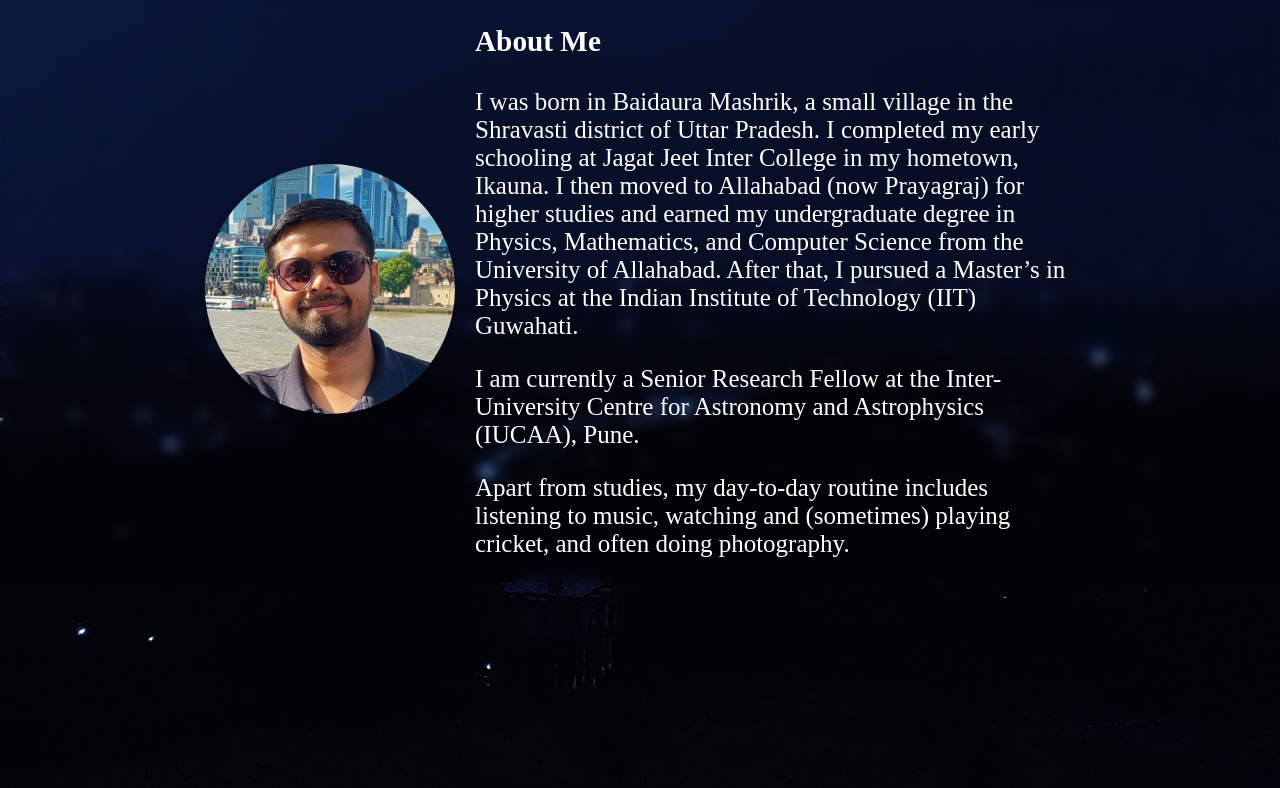
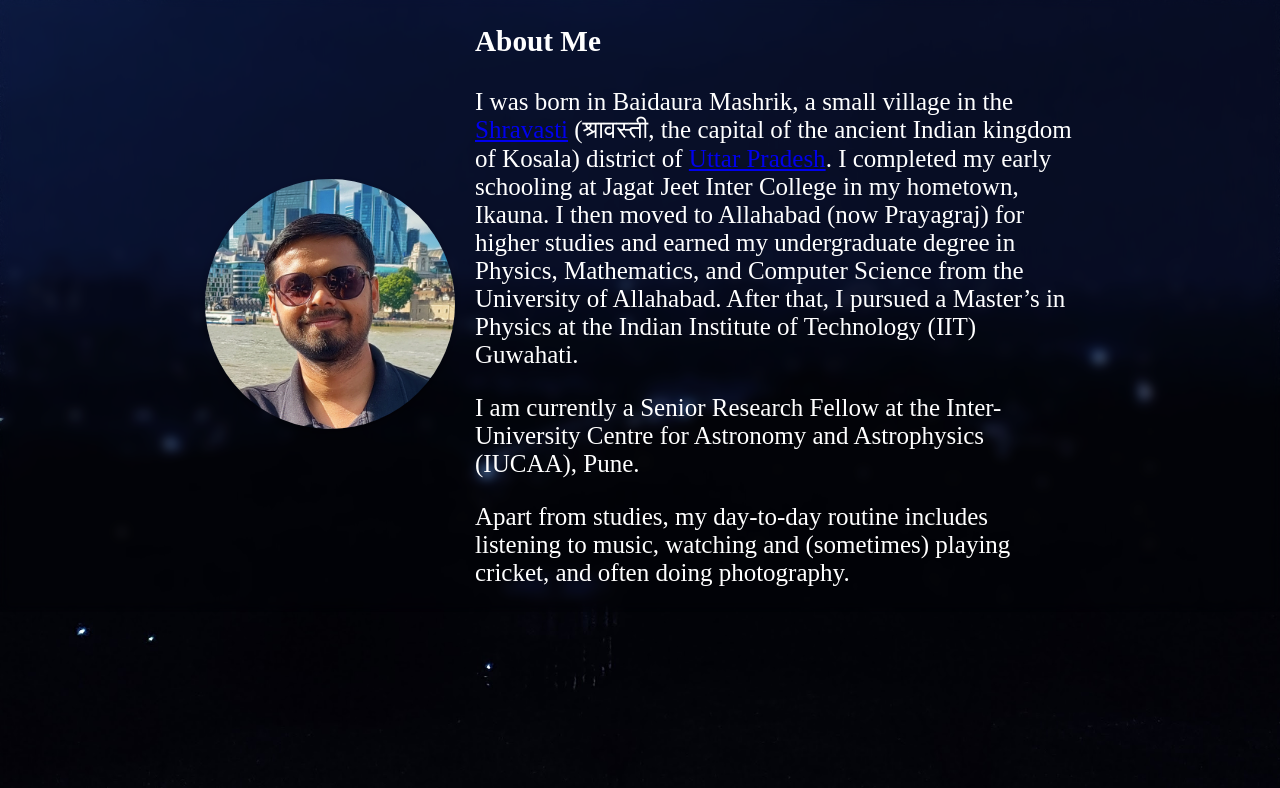
Before and after one commit to avinash-tiwari-at/avinash-tiwari-at.github.io, a Jekyll site: the page built from about.md, in a window 1280 px wide, cut to the strip 112-900 px from the top of the page. Built offline with Jekyll 4.4.1, drawn with Linux system fonts in a browser that asks for light colours.

Commit message:
Update about.md

```diff
--- a/about.md
+++ b/about.md
@@ -9,7 +9,7 @@ bodyClass: about
   <div class="about-text">
     <h3>About Me</h3>
     <p>
-      I was born in Baidaura Mashrik, a small village in the Shravasti district of Uttar Pradesh. I completed my early schooling at Jagat Jeet Inter College in my hometown, Ikauna. I then moved to Allahabad (now Prayagraj) for higher studies and earned my undergraduate degree in Physics, Mathematics, and Computer Science from the University of Allahabad. After that, I pursued a Master’s in Physics at the Indian Institute of Technology (IIT) Guwahati.
+      I was born in Baidaura Mashrik, a small village in the <a href="https://en.wikipedia.org/wiki/Shravasti" target="_blank">Shravasti</a> (श्रावस्ती, the capital of the ancient Indian kingdom of Kosala) district of <a href="https://en.wikipedia.org/wiki/Uttar_Pradesh" target="_blank">Uttar Pradesh</a>. I completed my early schooling at Jagat Jeet Inter College in my hometown, Ikauna. I then moved to Allahabad (now Prayagraj) for higher studies and earned my undergraduate degree in Physics, Mathematics, and Computer Science from the University of Allahabad. After that, I pursued a Master’s in Physics at the Indian Institute of Technology (IIT) Guwahati.
     </p>
     <p>
       I am currently a Senior Research Fellow at the Inter-University Centre for Astronomy and Astrophysics (IUCAA), Pune.
```
